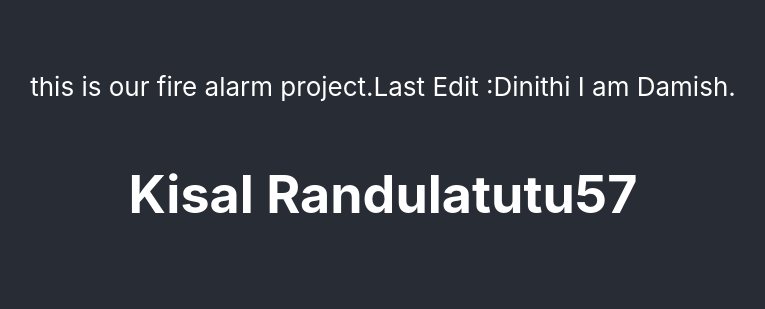
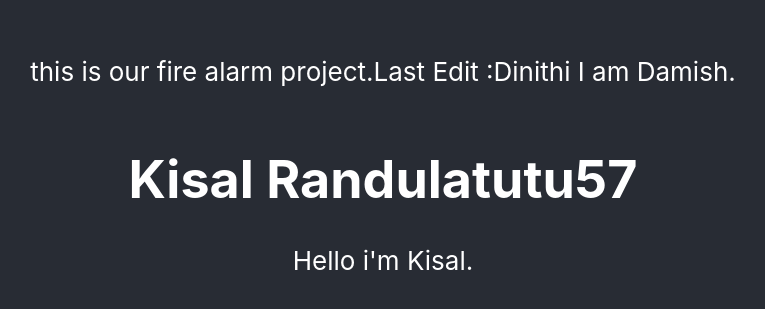
Before and after one commit to Damish/Fire_Alarm_WC, a React (Create React App) app: page / in a window 1280 px wide. Shown: the part 247-556 px from the top of the page, without its empty margins (257-1022 px from the left). Built offline with nearby package versions, Linux system fonts and the light colour scheme.

Commit message:
kisal second commit

```diff
--- a/src/App.js
+++ b/src/App.js
@@ -11,6 +11,10 @@ function App() {
             I am Damish.
         </p>
           <h1>Kisal Randulatutu57</h1>
+          <div class="jumbotron bg-primary">
+              Hello i'm Kisal.
+          </div>
+
 
       </header>
     </div>
```
